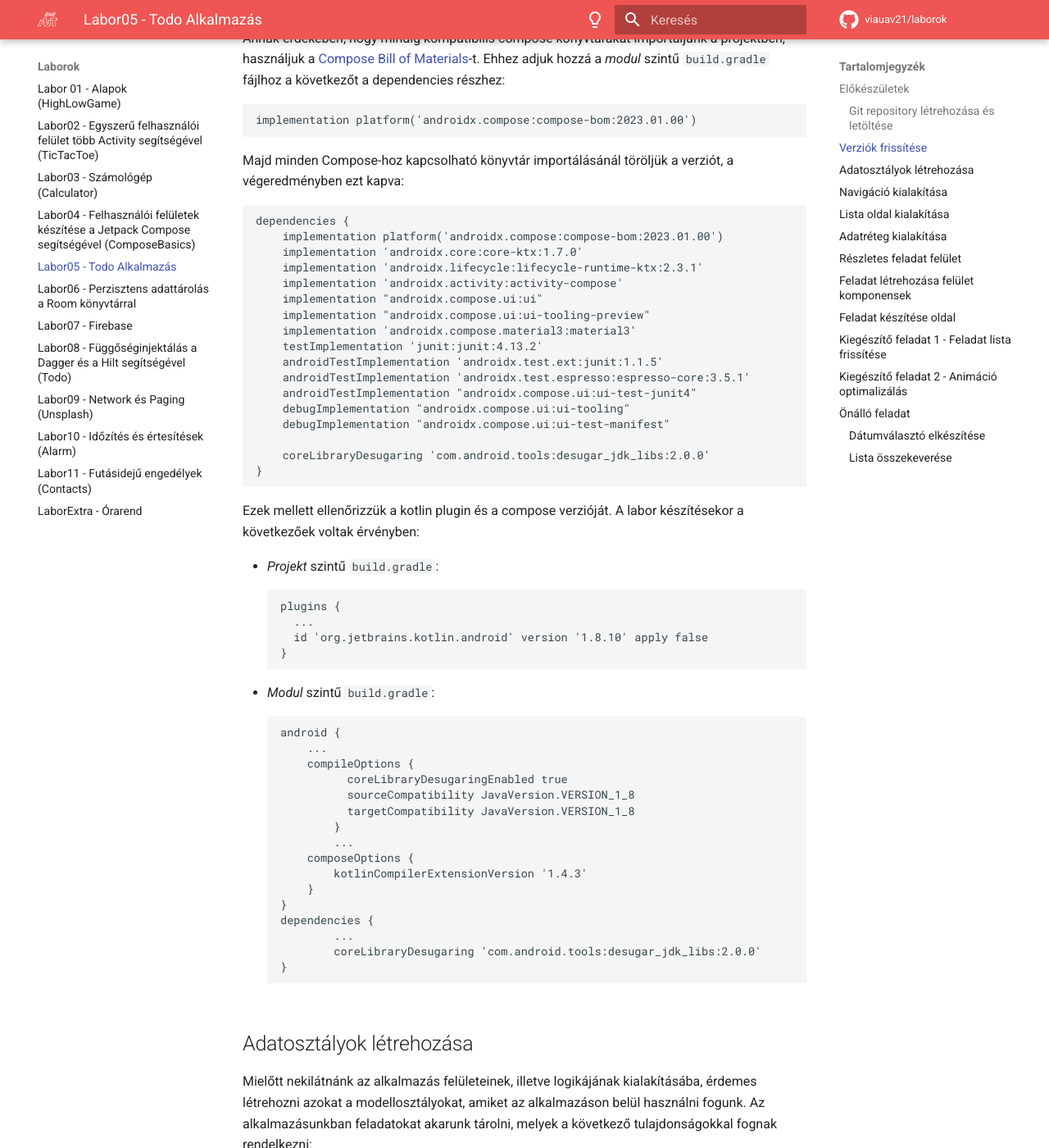
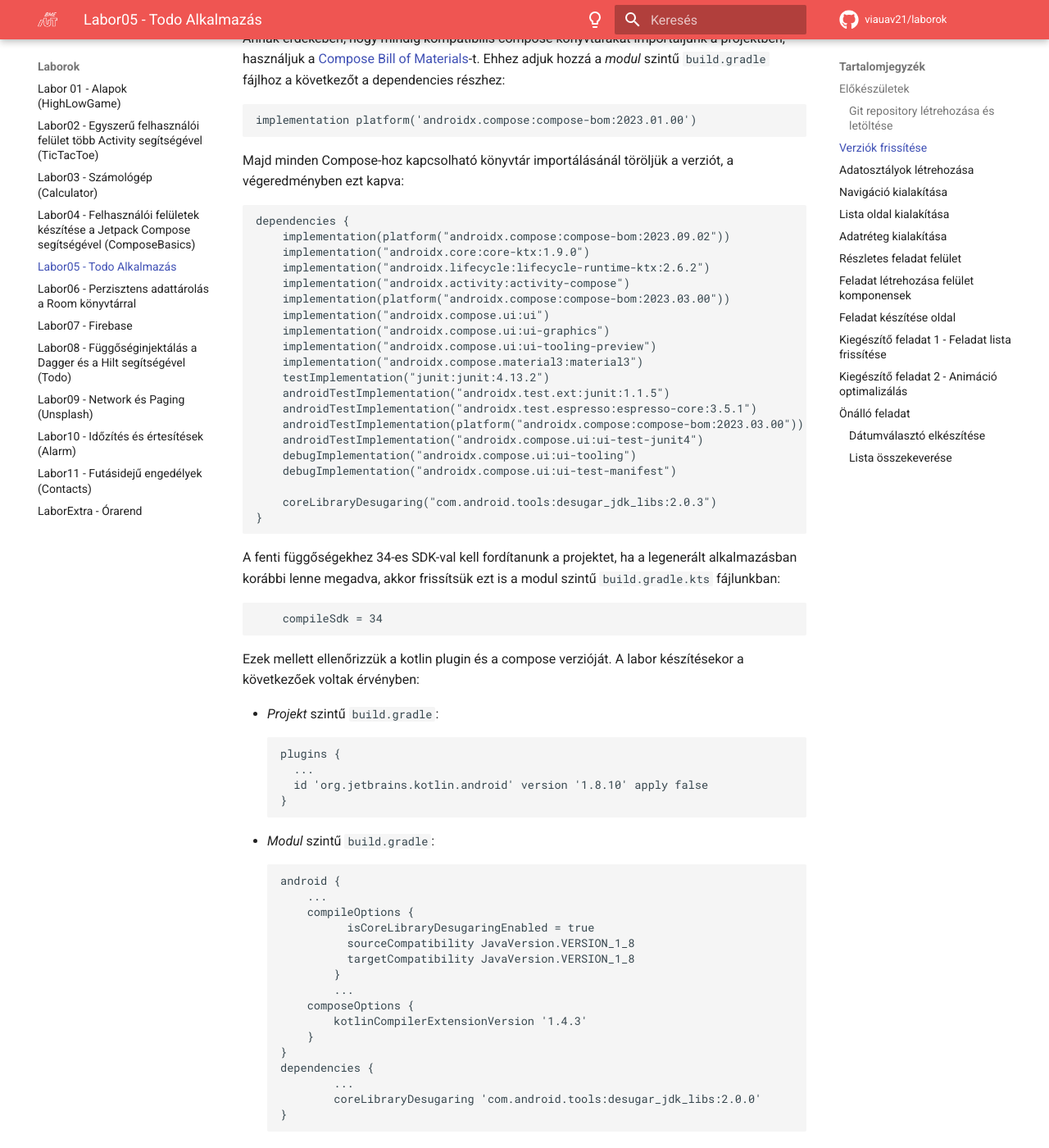
Before and after one commit to VIAUAV21/laborok, an MkDocs documentation site: the page built from docs/laborok/todo_compose_basics/index.md, in a window 1280 px wide and 1400 px high, scrolled down 1927 px. Shown: the whole window at 82% size. Built offline with MkDocs 1.6.1 and Material for MkDocs 9.7.7, drawn with Linux system fonts in a browser that asks for light colours; comment, search, counter and statistics services are not loaded; some of the changed text lies outside the part shown.

Commit message:
Update Todo basics project for 2023/2

````diff
--- a/docs/laborok/todo_compose_basics/index.md
+++ b/docs/laborok/todo_compose_basics/index.md
@@ -28,11 +28,11 @@ A feladatok megoldása során ne felejtsd el követni a [feladat beadás folyama
 
 Ezután indítsuk el az Android Studio-t, majd:
 
-1. Hozzunk létre egy új projektet, válasszuk az *Empty Compose Activity (Material3)* lehetőséget.
+1. Hozzunk létre egy új projektet, válasszuk az *Empty Activity* lehetőséget.
 2. A projekt neve legyen `Todo`, a kezdő package pedig `hu.bme.aut.android.todo`.
 3.  A projektet a repository-n belül egy külön mappában hozzuk létre.
-4. Nyelvnek válasszuk a *Kotlin*-t.
-5. A minimum API szint legyen 21 (Android 5.0).
+4. A minimum API szint legyen 24 (Android 7.0).
+5. A Build configuration language-nél válasszuk a Kotlin DSL-t.
 
 !!!danger "FILE PATH"
 	A projekt a repository-ban lévő `Todo` könyvtárba kerüljön, és beadásnál legyen is felpusholva! A kód nélkül nem tudunk maximális pontot adni a laborra!
@@ -49,22 +49,31 @@ Majd minden Compose-hoz kapcsolható könyvtár importálásánál töröljük a
 
 ```gradle
 dependencies {
-    implementation platform('androidx.compose:compose-bom:2023.01.00')
-    implementation 'androidx.core:core-ktx:1.7.0'
-    implementation 'androidx.lifecycle:lifecycle-runtime-ktx:2.3.1'
-    implementation 'androidx.activity:activity-compose'
-    implementation "androidx.compose.ui:ui"
-    implementation "androidx.compose.ui:ui-tooling-preview"
-    implementation 'androidx.compose.material3:material3'
-    testImplementation 'junit:junit:4.13.2'
-    androidTestImplementation 'androidx.test.ext:junit:1.1.5'
-    androidTestImplementation 'androidx.test.espresso:espresso-core:3.5.1'
-    androidTestImplementation "androidx.compose.ui:ui-test-junit4"
-    debugImplementation "androidx.compose.ui:ui-tooling"
-    debugImplementation "androidx.compose.ui:ui-test-manifest"
-
-    coreLibraryDesugaring 'com.android.tools:desugar_jdk_libs:2.0.0'
-}
+    implementation(platform("androidx.compose:compose-bom:2023.09.02"))
+    implementation("androidx.core:core-ktx:1.9.0")
+    implementation("androidx.lifecycle:lifecycle-runtime-ktx:2.6.2")
+    implementation("androidx.activity:activity-compose")
+    implementation(platform("androidx.compose:compose-bom:2023.03.00"))
+    implementation("androidx.compose.ui:ui")
+    implementation("androidx.compose.ui:ui-graphics")
+    implementation("androidx.compose.ui:ui-tooling-preview")
+    implementation("androidx.compose.material3:material3")
+    testImplementation("junit:junit:4.13.2")
+    androidTestImplementation("androidx.test.ext:junit:1.1.5")
+    androidTestImplementation("androidx.test.espresso:espresso-core:3.5.1")
+    androidTestImplementation(platform("androidx.compose:compose-bom:2023.03.00"))
+    androidTestImplementation("androidx.compose.ui:ui-test-junit4")
+    debugImplementation("androidx.compose.ui:ui-tooling")
+    debugImplementation("androidx.compose.ui:ui-test-manifest")
+
+    coreLibraryDesugaring("com.android.tools:desugar_jdk_libs:2.0.3")
+}
+```
+
+A fenti függőségekhez 34-es SDK-val kell fordítanunk a projektet, ha a legenerált alkalmazásban korábbi lenne megadva, akkor frissítsük ezt is a modul szintű `build.gradle.kts` fájlunkban:
+
+```gradle
+    compileSdk = 34
 ```
 
 Ezek mellett ellenőrizzük a kotlin plugin és a compose verzióját. A labor készítésekor a következőek voltak érvényben:
@@ -81,7 +90,7 @@ plugins {
 android {
     ...
     compileOptions {
-		  coreLibraryDesugaringEnabled true
+		  isCoreLibraryDesugaringEnabled = true
 		  sourceCompatibility JavaVersion.VERSION_1_8
 		  targetCompatibility JavaVersion.VERSION_1_8
 		}
@@ -130,7 +139,7 @@ enum class Priority {
 ```
 A `LocalDate` egy általános implementációja az idő kezelésének, mely multiplatform környezetben is használható, ehhez a következő függőséget kell hozzáadnunk a _modul_ szintű build.gradle fájlhoz:
 ```gradle
-implementation "org.jetbrains.kotlinx:kotlinx-datetime:0.4.0"
+implementation("org.jetbrains.kotlinx:kotlinx-datetime:0.4.1")
 ```
 !!!danger "Idő osztályok kezelése"
 	A labor során a `LocalDate` mindig a `kotlinx`, mig a `LocalDateTime` mindig a `java` könyvtárból legyen importálva.
@@ -299,9 +308,9 @@ Az adatok kezeléséhez tipikusan a `ViewModel` osztályt használjuk. A `ViewMo
 
 Vegyük fel a szükséges függőségeket:
 ```gradle
-def lifecycle_version = '2.6.0-alpha05'
-implementation "androidx.lifecycle:lifecycle-runtime-compose:$lifecycle_version"
-implementation "androidx.lifecycle:lifecycle-viewmodel-compose:$lifecycle_version"
+val lifecycle_version = "2.6.2"
+implementation("androidx.lifecycle:lifecycle-runtime-compose:$lifecycle_version")
+implementation("androidx.lifecycle:lifecycle-viewmodel-compose:$lifecycle_version")
 ```
 
 Hozzunk létre a gyökérkönyvtáron belül a `feature` package-et, mely az egyes oldalak `Composable` és `ViewModel` osztályait fogja tartalmazni külön packagenként, majd hozzuk létre ebben a `todo_list` package-t.
@@ -435,7 +443,6 @@ Vizsgáljuk meg, hogyan történik az oldal frissítése! A `collectAsStateWithL
 Valósítsuk meg a lista megjelenítését is! Másoljuk be az alábbi kódot a megfelelő `else` ágba:
 ```kotlin
 Column {
-
     Text(
         text = stringResource(id = R.string.text_your_todo_list),
         fontSize = 24.sp
@@ -489,7 +496,7 @@ Column {
 ```
 A `Circle` ikon csak a kiegészítő Material Icon könyvtárban található meg, melyet az alábbi függőséggel tudunk hozzáadni a projekthez:
 ```gradle
-implementation 'androidx.compose.material:material-icons-extended'
+implementation("androidx.compose.material:material-icons-extended")
 ```
 A hiányzó szöveges erőforrásokat az alábbiak szerint vegyük fel:
 
@@ -800,12 +808,12 @@ fun TodoDetailScreen(
                             Icon(imageVector = Icons.Default.ArrowBack, contentDescription = null)
                         }
                     },
-                    colors = TopAppBarDefaults.smallTopAppBarColors(
+                    colors = TopAppBarDefaults.topAppBarColors(
                         containerColor = MaterialTheme.colorScheme.primary,
                         titleContentColor = MaterialTheme.colorScheme.onPrimary,
                         actionIconContentColor = MaterialTheme.colorScheme.onPrimary,
                         navigationIconContentColor = MaterialTheme.colorScheme.onPrimary
-                    )
+                    ),
                 )
             }
         },
@@ -975,10 +980,6 @@ fun NormalTextField(
         keyboardActions = KeyboardActions(
             onDone = onDone
         ),
-        colors = TextFieldDefaults.textFieldColors(
-            textColor = MaterialTheme.colorScheme.onBackground,
-            containerColor = MaterialTheme.colorScheme.background
-        ),
         shape = shape
     )
 }
@@ -1231,7 +1228,7 @@ fun TodoAppBar(
             }
         },
         actions = actions,
-        colors = TopAppBarDefaults.smallTopAppBarColors(
+        colors = TopAppBarDefaults.topAppBarColors(
             containerColor = MaterialTheme.colorScheme.primary,
             titleContentColor = MaterialTheme.colorScheme.onPrimary,
             actionIconContentColor = MaterialTheme.colorScheme.onPrimary,
````
Also changed, not shown: other parts of docs/laborok/todo_compose_basics/index.md (+11 -22 lines).
